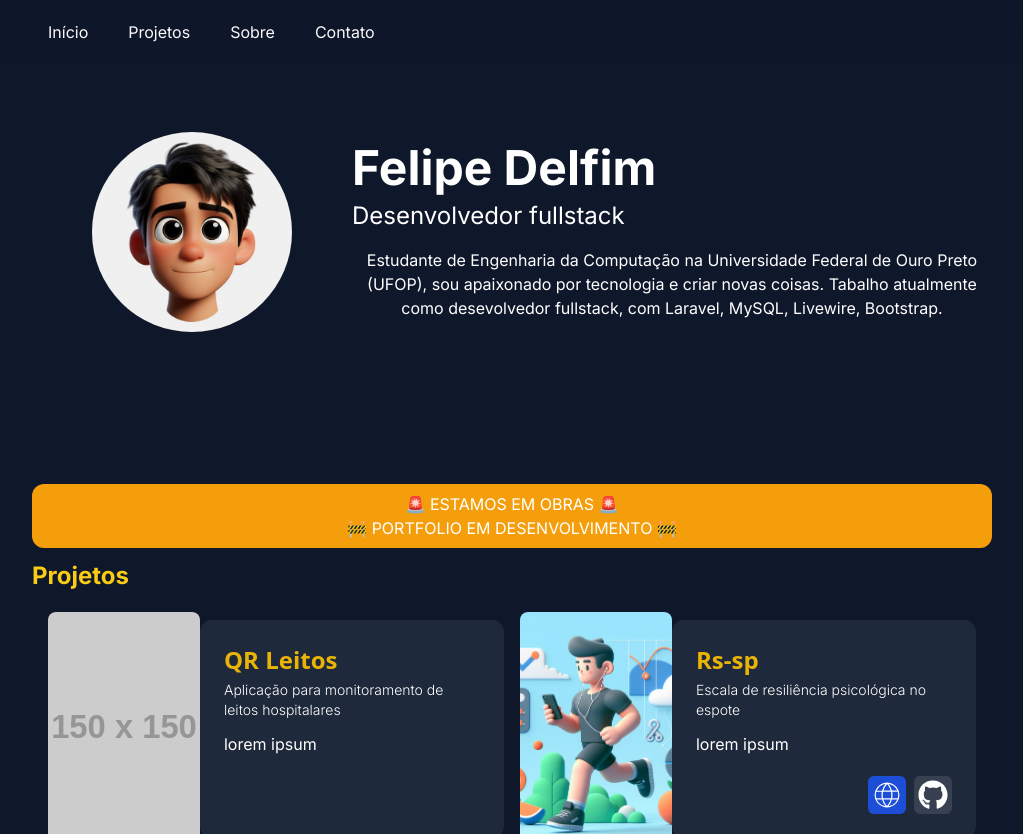
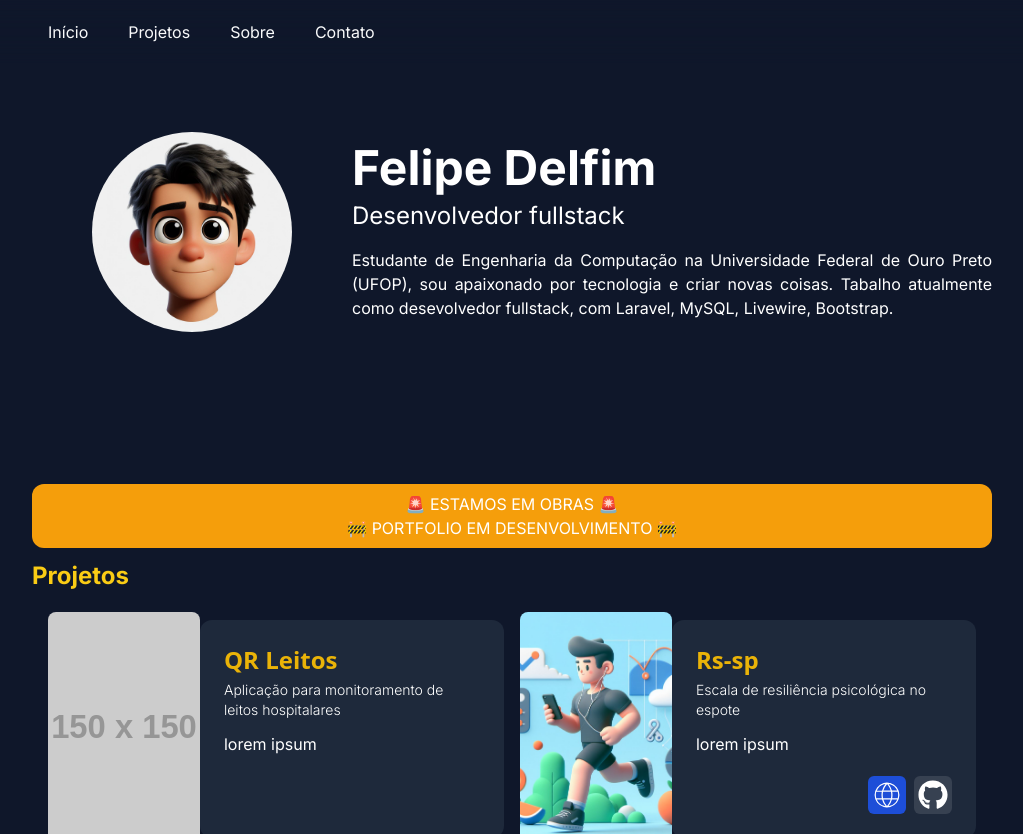
Before and after one commit to FDelfim/nextjs-tailwind-portfolio, a Next.js app: page / in a window 1280 px wide. Shown: the top 834 px of the page, without its empty margins (128-1151 px from the left). Built offline with nearby package versions, Linux system fonts and the light colour scheme.

Commit message:
style: fix text-justify lg

```diff
--- a/src/app/components/home.tsx
+++ b/src/app/components/home.tsx
@@ -14,7 +14,7 @@ export default function Home() {
               <h2 className='mt-2 text-xl lg:text-2xl'>Desenvolvedor fullstack</h2>
             </div>
           </div>
-          <p className='mt-4 text-justify md:text-center'>Estudante de Engenharia da Computação na Universidade Federal de Ouro Preto (UFOP), sou apaixonado por tecnologia e criar novas coisas.
+          <p className='mt-4 text-justify lg:text-justify md:text-center'>Estudante de Engenharia da Computação na Universidade Federal de Ouro Preto (UFOP), sou apaixonado por tecnologia e criar novas coisas.
             Tabalho atualmente como desevolvedor fullstack, com Laravel, MySQL, Livewire, Bootstrap.</p>
         </div>
       </div>
```
